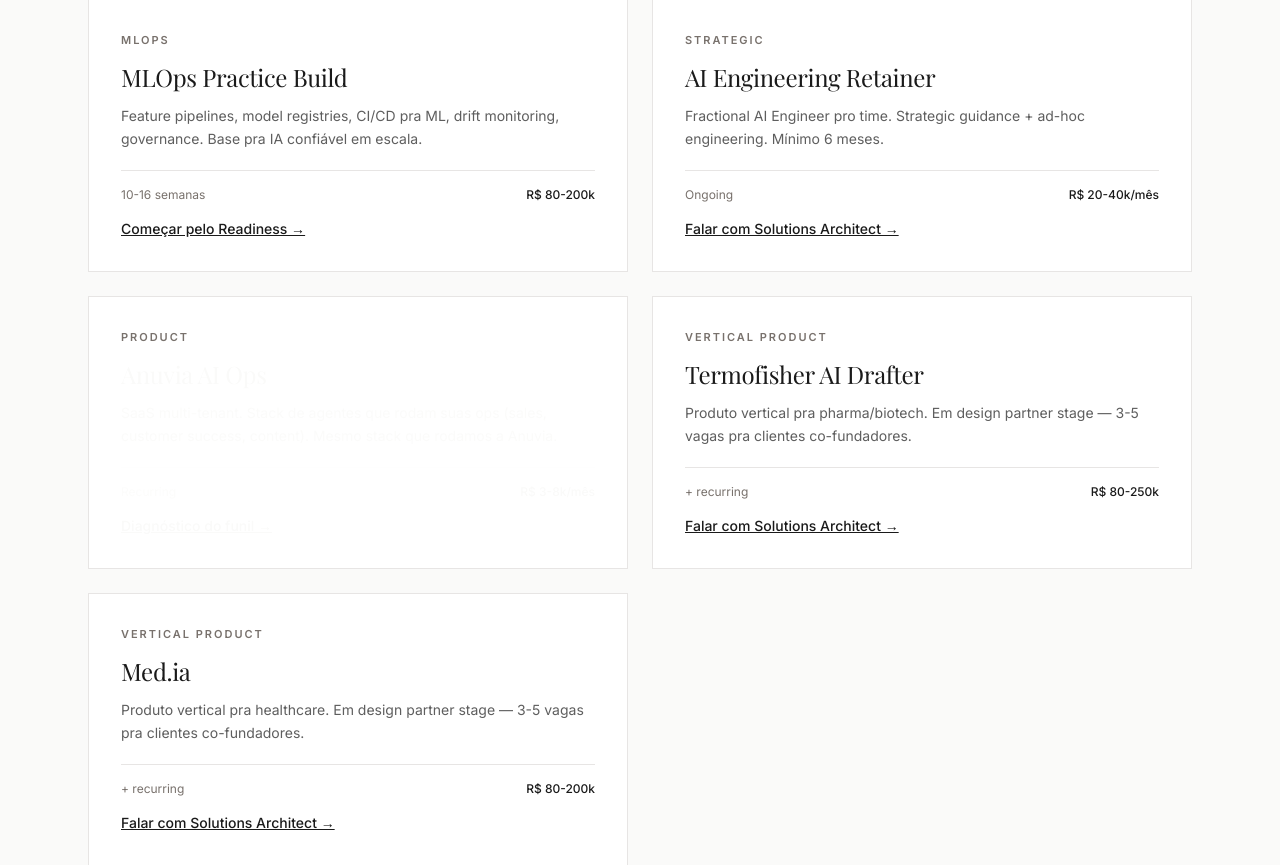
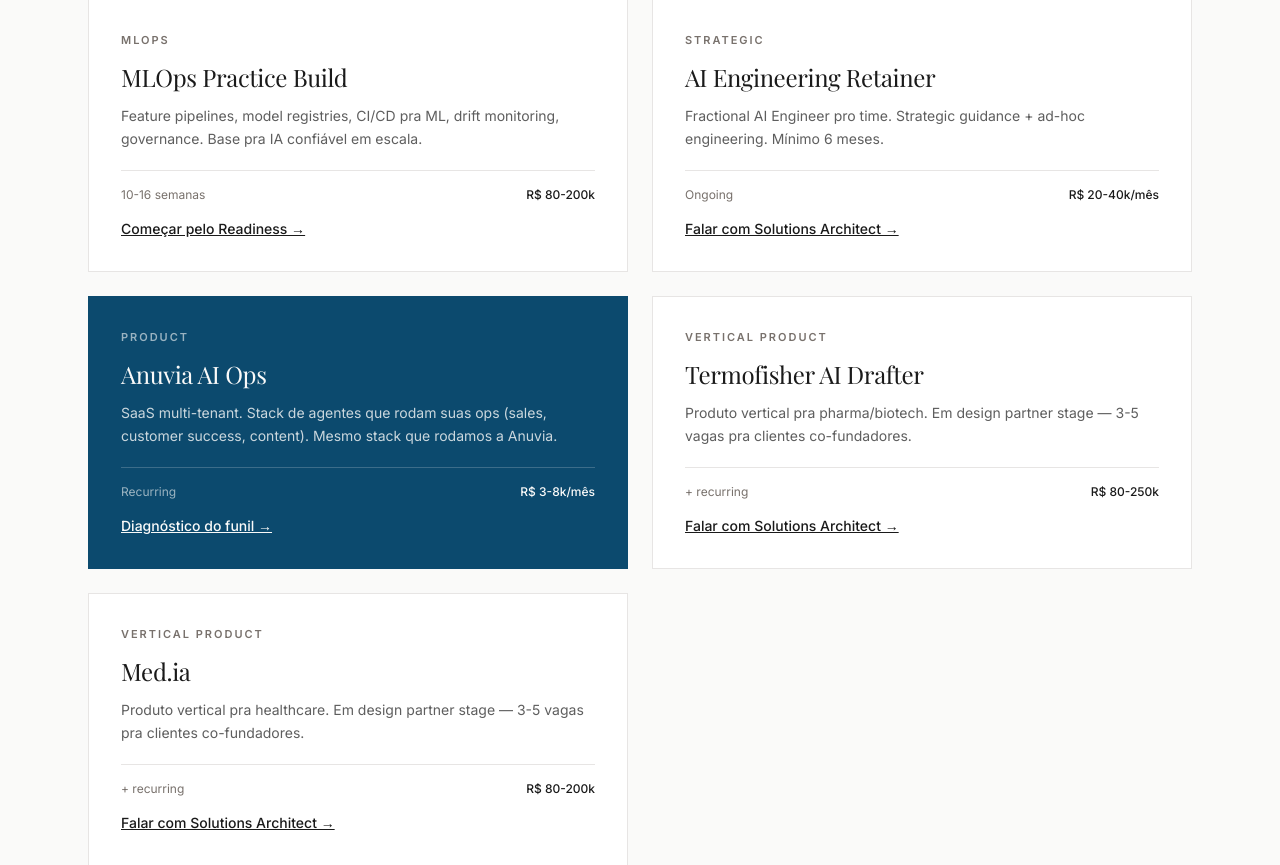
Before and after one commit to milavernazza/anuvia-lp, a FastAPI app: page /ai in a window 1280 px wide. Shown: the part 2358-3223 px from the top of the page. Run offline with FastAPI, Linux system fonts and the light colour scheme; parts of the project's set-up code (start-up, migrations or seed data) failed here and were passed over.

Commit message:
fix(visual): AI Ops card accent bg readable

```diff
--- a/templates/practice_ai.html
+++ b/templates/practice_ai.html
@@ -215,23 +215,23 @@
       {% endif %}
     </div>
 
-    <div class="card p-8 bg-accent text-paper flex flex-col">
-      <p class="eyebrow mb-3 text-paper/60">Product</p>
-      <h3 class="h-serif text-2xl mb-3">Anuvia AI Ops</h3>
+    <div class="p-8 flex flex-col" style="background:#0c4a6e; color:#fafaf9; border:1px solid #0c4a6e">
+      <p class="eyebrow mb-3" style="color:rgba(250,250,249,0.6)">Product</p>
+      <h3 class="h-serif text-2xl mb-3" style="color:#fafaf9">Anuvia AI Ops</h3>
       {% if lang == 'en' %}
-      <p class="text-sm text-paper/80 leading-relaxed mb-5">Multi-tenant SaaS. Agent stack that runs your ops (sales, customer success, content). The same stack we run at Anuvia.</p>
-      <div class="flex justify-between items-end pt-4 border-t border-paper/20 text-xs mb-4">
-        <span class="text-paper/60">Recurring</span>
-        <span class="font-medium">{{ fmt_price('R$ 3-8k') }}/month</span>
+      <p class="text-sm leading-relaxed mb-5" style="color:rgba(250,250,249,0.8)">Multi-tenant SaaS. Agent stack that runs your ops (sales, customer success, content). The same stack we run at Anuvia.</p>
+      <div class="flex justify-between items-end pt-4 text-xs mb-4" style="border-top:1px solid rgba(250,250,249,0.2)">
+        <span style="color:rgba(250,250,249,0.6)">Recurring</span>
+        <span class="font-medium" style="color:#fafaf9">{{ fmt_price('R$ 3-8k') }}/month</span>
       </div>
-      <a href="/growth/sales-ops" class="text-sm font-medium underline text-paper hover:text-paper/80 mt-auto">Funnel diagnostic →</a>
+      <a href="/growth/sales-ops" class="text-sm font-medium underline mt-auto" style="color:#fafaf9">Funnel diagnostic →</a>
       {% else %}
-      <p class="text-sm text-paper/80 leading-relaxed mb-5">SaaS multi-tenant. Stack de agentes que rodam suas ops (sales, customer success, content). Mesmo stack que rodamos a Anuvia.</p>
-      <div class="flex justify-between items-end pt-4 border-t border-paper/20 text-xs mb-4">
-        <span class="text-paper/60">Recurring</span>
-        <span class="font-medium">R$ 3-8k/mês</span>
+      <p class="text-sm leading-relaxed mb-5" style="color:rgba(250,250,249,0.8)">SaaS multi-tenant. Stack de agentes que rodam suas ops (sales, customer success, content). Mesmo stack que rodamos a Anuvia.</p>
+      <div class="flex justify-between items-end pt-4 text-xs mb-4" style="border-top:1px solid rgba(250,250,249,0.2)">
+        <span style="color:rgba(250,250,249,0.6)">Recurring</span>
+        <span class="font-medium" style="color:#fafaf9">R$ 3-8k/mês</span>
       </div>
-      <a href="/growth/sales-ops" class="text-sm font-medium underline text-paper hover:text-paper/80 mt-auto">Diagnóstico do funil →</a>
+      <a href="/growth/sales-ops" class="text-sm font-medium underline mt-auto" style="color:#fafaf9">Diagnóstico do funil →</a>
       {% endif %}
     </div>
 
```
